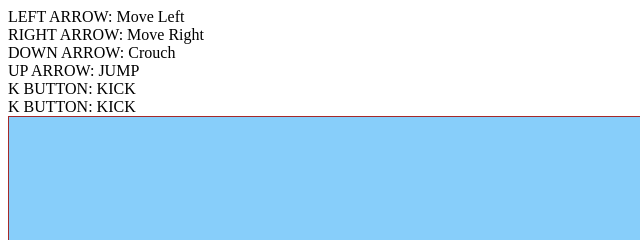
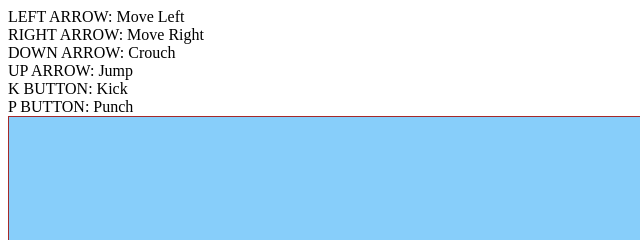
Before and after one commit to khoa-m-doan/TCSS-491---Assignment-1, a plain HTML site: page index.html in a window 1280 px wide. Shown: the top 240 px of the page, 0-640 px from the left. Drawn offline with Linux system fonts and the light colour scheme.

Commit message:
Fix some error in text

```diff
--- a/index.html
+++ b/index.html
@@ -14,9 +14,9 @@
     <div> LEFT ARROW: Move Left </div>
 	<div> RIGHT ARROW: Move Right </div>
 	<div> DOWN ARROW: Crouch </div>
-	<div> UP ARROW: JUMP </div>
-	<div> K BUTTON: KICK </div>
-	<div> K BUTTON: KICK </div>
+	<div> UP ARROW: Jump </div>
+	<div> K BUTTON: Kick </div>
+	<div> P BUTTON: Punch </div>
     <canvas id="gameWorld" tabindex="1" width="800" height="800" style="border: 1px solid brown; background: lightskyblue"></canvas>
 </body>
 </html>
```
